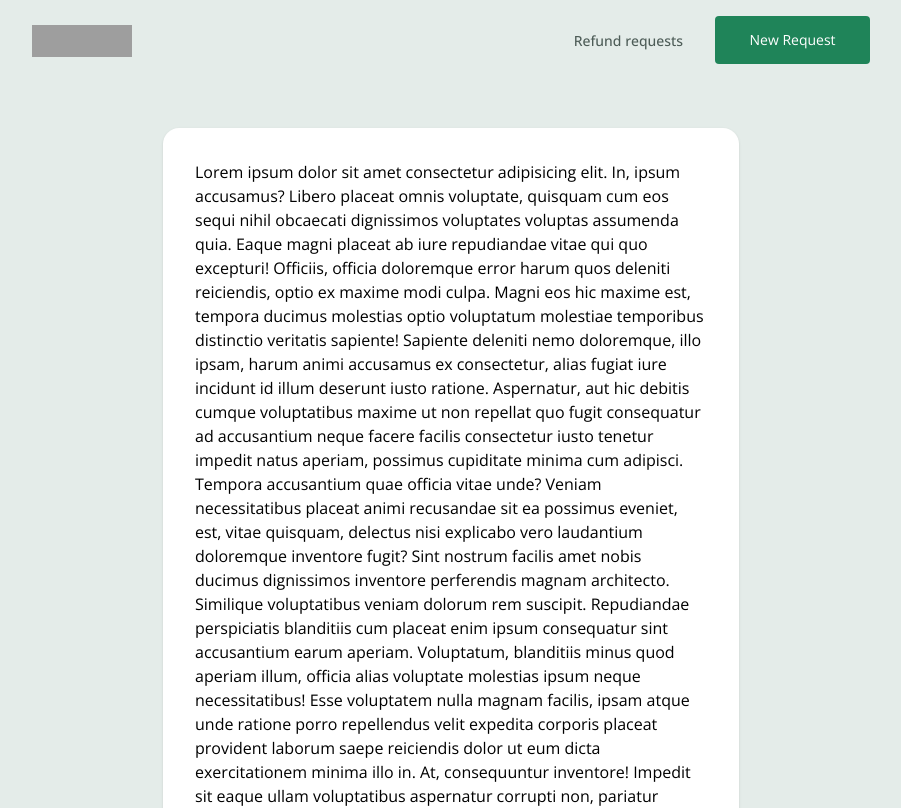
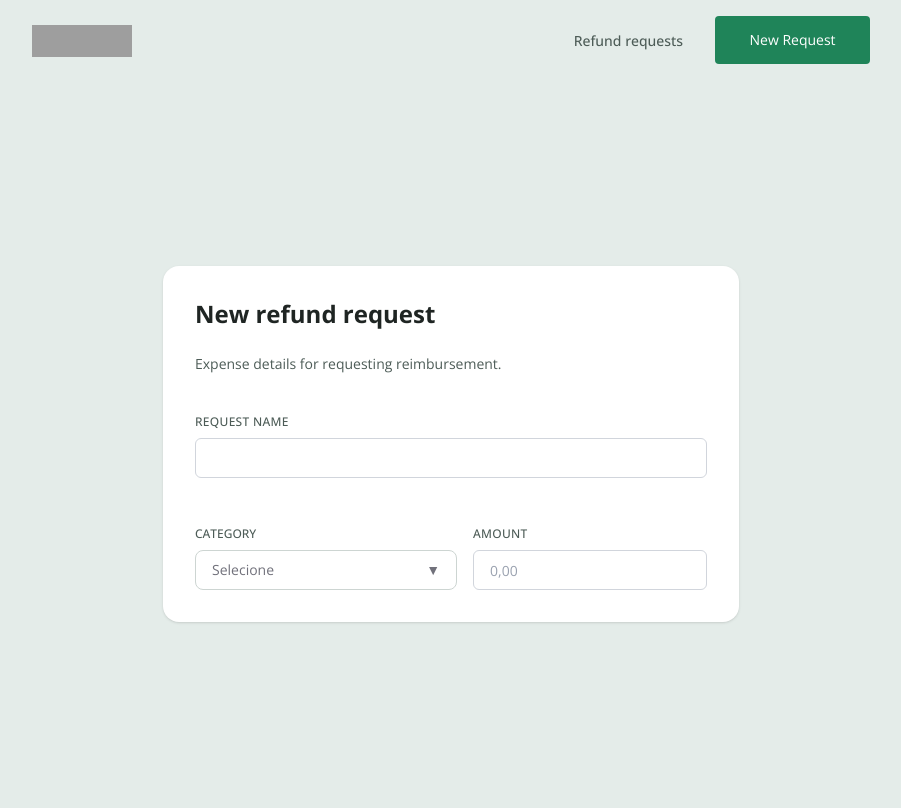
Before and after one commit to jotadagostin/refund-3.0, a React (Vite) app in the folder refund/: page /refund/newrefund in a window 1280 px wide. Shown: the top 808 px of the page, without its empty margins (189-1090 px from the left). Built offline with nearby package versions, Linux system fonts and the light colour scheme; grey boxes are pictures that could not be loaded.

Commit message:
setting card n
new card and components

```diff
--- a/refund/src/App.tsx
+++ b/refund/src/App.tsx
@@ -1,4 +1,4 @@
-import { BrowserRouter, Route, Routes } from "react-router-dom";
+import { Route, Routes } from "react-router-dom";
 import RefundList from "./pages/refundList";
 import { NewRefund } from "./pages/newRefund";
 import { DetailsRefund } from "./pages/detailsRefund";
--- a/refund/src/components/input.tsx
+++ b/refund/src/components/input.tsx
@@ -3,20 +3,20 @@ import { tv } from "tailwind-variants";
 
 const inputStyles = tv({
   slots: {
-    container: "flex flex-col  w-full",
+    container: "flex flex-col  w-full gap-2",
     label: "font-medium uppercase tracking-wide transition-colors",
-    input: "w-full rounded-md border bg-white outline-none transition-colors",
+    input: "w-full rounded-md border bg-white outline-none transition-colors ",
   },
 
   variants: {
     state: {
       default: {
-        label: "text-[var(--green-100)]",
+        label: "text-[var(--gray-200)] ",
         input:
-          "border-gray-300 text-[var(--green-100)] placeholder:text-gray-400",
+          "border-gray-300 text-[var(--green-100)] placeholder:text-gray-400 ",
       },
       active: {
-        label: "text-gray-700",
+        label: "text-[var(--green-100)] ",
         input: "border-emerald-600 text-gray-800 placeholder:text-gray-400",
       },
     },
--- /dev/null
+++ b/refund/src/components/inputAmount.tsx
@@ -0,0 +1,56 @@
+import React from "react";
+import { Input } from "./input";
+
+type InputAmountProps = Omit<
+  React.InputHTMLAttributes<HTMLInputElement>,
+  "value" | "onChange"
+> & {
+  label: string;
+  value?: number; // valor real (ex: 10.5)
+  onChange?: (value: number) => void; // retorna número limpo
+};
+
+export const InputAmount = React.forwardRef<HTMLInputElement, InputAmountProps>(
+  ({ label, value, onChange, ...props }, ref) => {
+    const [displayValue, setDisplayValue] = React.useState("");
+
+    // Formata número para moeda
+    function formatCurrency(value: number) {
+      return new Intl.NumberFormat("pt-BR", {
+        minimumFractionDigits: 2,
+        maximumFractionDigits: 2,
+      }).format(value);
+    }
+
+    // Quando receber value externo
+    React.useEffect(() => {
+      if (typeof value === "number") {
+        setDisplayValue(formatCurrency(value));
+      }
+    }, [value]);
+
+    function handleChange(e: React.ChangeEvent<HTMLInputElement>) {
+      const raw = e.target.value.replace(/\D/g, "");
+
+      const numericValue = Number(raw) / 100;
+
+      setDisplayValue(formatCurrency(numericValue));
+
+      onChange?.(numericValue);
+    }
+
+    return (
+      <Input
+        ref={ref}
+        label={label}
+        value={displayValue}
+        onChange={handleChange}
+        inputMode="numeric"
+        placeholder="0,00"
+        {...props}
+      />
+    );
+  },
+);
+
+InputAmount.displayName = "InputAmount";
--- a/refund/src/components/select.tsx
+++ b/refund/src/components/select.tsx
@@ -4,9 +4,6 @@ import { tv } from "tailwind-variants";
 
 const selectTrigger = tv({
   base: [
-    "w-full",
-    "h-12",
-    "px-4",
     "flex",
     "items-center",
     "justify-between",
@@ -18,6 +15,12 @@ const selectTrigger = tv({
     "bg-white",
   ],
   variants: {
+    size: {
+      default: "w-full h-12 px-4",
+      sm: "h-10 text-sm",
+      md: "w-[262px] h-10 px-4", // 48px = h-12
+      lg: "h-14 text-base",
+    },
     state: {
       default: "border-[var(--gray-300)] text-zinc-500",
       active: "border-[var(--green-100)] ring-emerald-600",
@@ -87,6 +90,7 @@ export function Select() {
       <button
         onClick={() => setOpen(!open)}
         className={selectTrigger({
+          size: "md",
           state: open ? "active" : "default",
           hasValue: !!value,
         })}
--- a/refund/src/pages/newRefund.tsx
+++ b/refund/src/pages/newRefund.tsx
@@ -1,4 +1,7 @@
+import { Input } from "../components/input";
+import { InputAmount } from "../components/inputAmount";
 import MainHeader from "../components/main-header";
+import { Select } from "../components/select";
 
 export function NewRefund() {
   return (
@@ -6,45 +9,21 @@ export function NewRefund() {
       <MainHeader />
       <section className="flex flex-1 items-center justify-center bg-[var(--gray-400)] px-6 py-10">
         <div className="w-full max-w-xl rounded-2xl bg-white p-8 shadow-sm">
-          {/* Conteúdo aqui */}
-          <p>
-            Lorem ipsum dolor sit amet consectetur adipisicing elit. In, ipsum
-            accusamus? Libero placeat omnis voluptate, quisquam cum eos sequi
-            nihil obcaecati dignissimos voluptates voluptas assumenda quia.
-            Eaque magni placeat ab iure repudiandae vitae qui quo excepturi!
-            Officiis, officia doloremque error harum quos deleniti reiciendis,
-            optio ex maxime modi culpa. Magni eos hic maxime est, tempora
-            ducimus molestias optio voluptatum molestiae temporibus distinctio
-            veritatis sapiente! Sapiente deleniti nemo doloremque, illo ipsam,
-            harum animi accusamus ex consectetur, alias fugiat iure incidunt id
-            illum deserunt iusto ratione. Aspernatur, aut hic debitis cumque
-            voluptatibus maxime ut non repellat quo fugit consequatur ad
-            accusantium neque facere facilis consectetur iusto tenetur impedit
-            natus aperiam, possimus cupiditate minima cum adipisci. Tempora
-            accusantium quae officia vitae unde? Veniam necessitatibus placeat
-            animi recusandae sit ea possimus eveniet, est, vitae quisquam,
-            delectus nisi explicabo vero laudantium doloremque inventore fugit?
-            Sint nostrum facilis amet nobis ducimus dignissimos inventore
-            perferendis magnam architecto. Similique voluptatibus veniam dolorum
-            rem suscipit. Repudiandae perspiciatis blanditiis cum placeat enim
-            ipsum consequatur sint accusantium earum aperiam. Voluptatum,
-            blanditiis minus quod aperiam illum, officia alias voluptate
-            molestias ipsum neque necessitatibus! Esse voluptatem nulla magnam
-            facilis, ipsam atque unde ratione porro repellendus velit expedita
-            corporis placeat provident laborum saepe reiciendis dolor ut eum
-            dicta exercitationem minima illo in. At, consequuntur inventore!
-            Impedit sit eaque ullam voluptatibus aspernatur corrupti non,
-            pariatur obcaecati vero facilis facere ducimus quas distinctio
-            explicabo omnis temporibus ad? Nesciunt adipisci quia libero, sint
-            neque dolorum molestiae eius sequi impedit omnis repellendus eos
-            vitae accusamus quae consequuntur incidunt asperiores, quidem velit
-            doloremque obcaecati alias atque ullam. Ex, repellendus quas
-            obcaecati saepe delectus mollitia nesciunt suscipit culpa.
-            Aspernatur obcaecati perspiciatis consequatur natus dolore laborum
-            dolorum atque veritatis, pariatur dolor nobis neque veniam sunt
-            recusandae velit sint. Possimus tempore molestias exercitationem.
-            Ducimus repudiandae autem neque id placeat soluta aut magni!
-          </p>
+          <div className="">
+            <h2 className="text-2xl font-bold mb-6 text-(--gray-100)">
+              New refund request
+            </h2>
+            <p className="text-(--gray-200) text-sm">
+              Expense details for requesting reimbursement.
+            </p>
+          </div>
+          <div className="pt-10 ">
+            <Input label="Request name" />
+          </div>
+          <div className="flex gap-4 pt-12">
+            <Select />
+            <InputAmount label="Amount" />
+          </div>
         </div>
       </section>
     </div>
```
